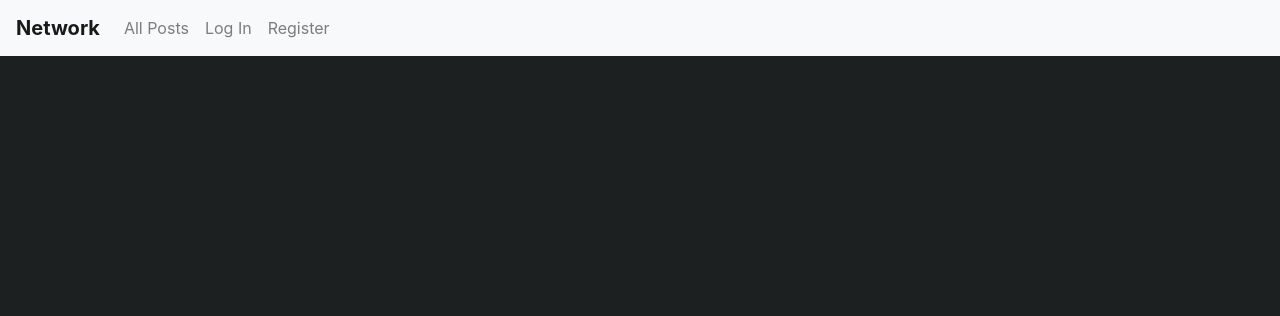
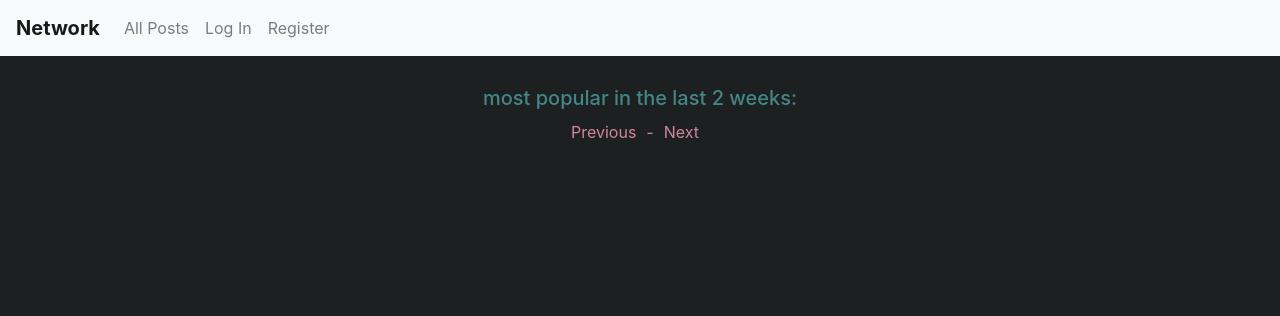
Before and after one commit to mgarnaga/network, a Django app: template network/templates/network/index.html in a window 1280 px wide. Shown: the top 316 px of the page. Run offline with Django 3.2, Linux system fonts and the light colour scheme; the template is opened without the code that fills it, so the values that code supplies are empty; some libraries are stand-ins or nearby versions.

Commit message:
pagination feature, popular posts page

```diff
--- a/network/static/network/network.js
+++ b/network/static/network/network.js
@@ -1,5 +1,12 @@
+// global scope variables to handle pagination listeners/functions
+let selected;
+let currPage;
+let total;
+
+
 document.addEventListener('DOMContentLoaded', function() {
-    load_posts('all')
+    // after loading DOM getting popular posts for index page and attaching main listeners
+    load_posts('popular')
     document.querySelector('#all').addEventListener('click', () => load_posts('all'));
     document.querySelector('#following').addEventListener('click', () => load_posts('following'));
     document.querySelector('#post-form').addEventListener('submit', new_post);
@@ -11,9 +18,12 @@ document.addEventListener('DOMContentLoaded', function() {
 function new_post(event) {
     event.preventDefault();
     let postValue = document.querySelector('textarea').value;
+
+    // if new post is empty returning
     if (postValue === '') {
         console.log('empty post!')
         return;
+    // posting the post on server and refreshing
     } else {
         fetch('/', {
             method: 'POST',
@@ -31,24 +41,47 @@ function new_post(event) {
     };
 };
 
-function load_posts(selection) {
+// huge main function accepting posts selection and page number
+function load_posts(selection, currentPage = 1) {
+    // showing/hiding page components according to selection
     if (selection == "following") {
         document.querySelector('#user-info').style.display = 'none';
         document.querySelector('#new-post').style.display = 'none';
+        document.querySelector('#popular').style.display = 'none';
     } else if (selection == "all") {
         document.querySelector('#user-info').style.display = 'none';
         document.querySelector('#new-post').style.display = 'block';
+        document.querySelector('#popular').style.display = 'none';
+    } else if (selection == "popular") {
+        document.querySelector('#user-info').style.display = 'none';
+        document.querySelector('#new-post').style.display = 'none';
+        document.querySelector('#popular').style.display = 'block';
     } else {
         document.querySelector('#user-info').style.display = 'block';
+        // if user is in his own profile page showing new post form
+        if (selection == document.querySelector('#user').textContent) {
+            document.querySelector('#new-post').style.display = 'block';
+        } else {
             document.querySelector('#new-post').style.display = 'none';
+        }
+        document.querySelector('#popular').style.display = 'none';
     };
+
+    // clearing posts and removing irrelevant pagination listeners
     document.querySelector('#posts').innerHTML = "";
-    let reqUrl = `/posts/${selection}`;
+    document.querySelector('#next-page').removeEventListener('click', nextPageButtonClick);
+    document.querySelector('#prev-page').removeEventListener('click', prevPageButtonClick);
+
+    // constructing url of interest
+    let reqUrl = `/posts/${selection}?page=${currentPage}`;
+
     fetch(reqUrl)
         .then(response => response.json())
         .then(data => {
-        let posts = data;
-        console.log(posts);
+            let posts = data.posts;
+            let total_pages = data.total_pages;
+            document.querySelector('#posts').innerHTML = "";
+            // for each post received from server - creating post and rendering on webpage
             posts.forEach(post => {
                 const id = post.id;
                 const poster = post.poster;
@@ -60,60 +93,109 @@ function load_posts(selection) {
                 let posting = document.createElement('div');
                 posting.setAttribute('class', 'post');
                 posting.setAttribute('id', id);
-        posting.innerHTML = `<div class="user">${poster}</div> <div class="post-content"> ${content} </div>
+                posting.innerHTML = `<div class="user">${poster}</div> <div class="post-content">${content}</div>
                 <div class="timestamp">${timestamp}</div> `;
                 const likesContent = document.createElement('div');
                 likesContent.setAttribute('class', 'likes');
                 likesContent.innerHTML = `<div class="like-count">${likes}</div>`;
                 const likeButton = document.createElement('div');
                 likeButton.setAttribute('class', 'like-btn');
+                // setting heart (like) state
                 if (liked) {
                     likeButton.innerHTML = `<i class="fa-solid fa-heart" style="font-size:20px;color:#cc241d;"></i>`;
                 } else {
                     likeButton.innerHTML = `<i class="fa-regular fa-heart" style="font-size:20px;"></i>`;
                 };
+                // if clicked handling like in like function
                 likeButton.addEventListener('click', () => {
                     like_handling(id);
                 });
                 likesContent.appendChild(likeButton);
                 posting.appendChild(likesContent);
+                // if logged-in user is the post author - adding editing feature
                 if (owned) {
                     let editButton = document.createElement('div');
                     editButton.setAttribute('class', 'edit-btn');
                     editButton.textContent = 'Edit';
                     posting.appendChild(editButton);
                 }
+                // finally appending constructed post to webpage
                 document.querySelector('#posts').appendChild(posting);
-    })});
+            })
+            // attaching listeners to user nicknames and edit button clicks
+            attachListeners();
 
-    setTimeout(function() {
+            // showing/hiding pagination links based on received data
+            const nextPage = document.querySelector('#next-page');
+            const prevPage = document.querySelector('#prev-page');
+
+            if (data.has_next) {
+                nextPage.style.display = 'block';
+            } else {
+                nextPage.style.display = 'none';
+            }
+            if (data.has_previous) {
+                prevPage.style.display = 'block';
+            } else {
+                prevPage.style.display = 'none';
+            }
+
+            // reassining global variables to relevant values and attaching listeners to pagination links
+            currPage = currentPage;
+            total = total_pages;
+            selected = selection;
+            nextPage.addEventListener('click', nextPageButtonClick);
+            prevPage.addEventListener('click', prevPageButtonClick);
+        });
+
+};
+
+// if next page is clicked checking current is not last and loading posts for next page
+const nextPageButtonClick = () => {
+    if (currPage == total) {
+        return;
+    } else {
+        currPage++;
+        load_posts(selected, currPage);
+    };
+};
+// if previous page is clicked checking it's not the first page and loading posts for previous page
+const prevPageButtonClick = () => {
+    if (currPage > 1) {
+        currPage--;
+        load_posts(selected, currPage);
+    };
+};
+
+// listeners for users and edit buttons
+function attachListeners() {
     const userList = document.querySelectorAll(".user");
     for (let i = 0; i < userList.length; i++) {
         let nickname = userList[i].innerText;
         userList[i].addEventListener('click', () => load_profile(nickname));
         };
+
     const editBtns = document.querySelectorAll('.edit-btn');
     for (let i = 0; i < editBtns.length; i++) {
         let id = editBtns[i].parentElement.id;
         editBtns[i].addEventListener('click', () => edit_post(id));
-        }
-    }, 50);
-
+        };
 };
 
+// if loading profile
 function load_profile(username) {
-    document.querySelector('#new-post').style.display = 'none';
-    document.querySelector('#user-info').style.display = 'block';
-    let reqUrl = `${username}/`;
+    // receiving data from server and rendering on page
+    let reqUrl = `${username}`;
     fetch(reqUrl)
     .then(response => response.json())
     .then (data => {
-        console.log(data)
         const username = data.member;
         const following = data.following;
         const followers = data.followers;
         const connected = data.connected;
         document.querySelector('#user-info').innerHTML = `<div style="font-size: 24px;">${username}</div> <div> followers: ${followers.length} following: ${following.length} </div>`;
+
+        // if profile loaded not of logged-in user attaching follow/unfollow button
         if (username !== document.querySelector('#user').textContent) {
             const followButton = document.createElement('button');
             followButton.setAttribute('id', 'follow-btn');
@@ -126,9 +208,12 @@ function load_profile(username) {
             document.querySelector('#user-info').appendChild(followButton);
         };
     });
+    // loading posts selection where author is user which profile is loaded
     load_posts(username);
 };
 
+
+// if followed/unfollowed letting server know and changing follow button state, then reloading profile
 function follow_handling(username) {
     if (document.querySelector('#follow-btn').textContent == 'Follow') {
         let reqUrl = `${username}/`;
@@ -140,7 +225,7 @@ function follow_handling(username) {
         });
         setTimeout(function() {
             load_profile(username);
-        }, 100);
+        }, 50);
         document.querySelector('#follow-btn').textContent = 'Unfollow';
     } else {
         let reqUrl = `${username}/`;
@@ -152,17 +237,20 @@ function follow_handling(username) {
         });
         setTimeout(function() {
             load_profile(username);
-        }, 100);
+        }, 50);
         document.querySelector('#follow-btn').textContent = 'Follow';
     };
 };
 
+// if like/unlike post button clicked
 function like_handling(id) {
+    // getting post id, selecting relevant components in that post
     const post = document.getElementById(`${id}`);
     let likes = post.querySelector('.likes');
     let count = likes.querySelector('.like-count');
     const likeButton = likes.querySelector('.like-btn');
     let liked = Boolean;
+    // change count and heart (like) button on page
     if (likeButton.querySelector('i').className == "fa-regular fa-heart") {
         liked = true
         likeButton.innerHTML = `<i class="fa-solid fa-heart" style="font-size:20px;color:#cc241d;"></i>`;
@@ -172,6 +260,7 @@ function like_handling(id) {
         likeButton.innerHTML = `<i class="fa-regular fa-heart" style="font-size:20px;"></i>`;
         count.textContent = parseInt(count.textContent) - 1;
     }
+    // let server know about change
     let reqUrl = `posts/edit/${id}`;
     fetch(reqUrl, {
         method: 'PUT',
@@ -182,16 +271,25 @@ function like_handling(id) {
     .then(response => console.log(response));
 };
 
-
+// if edit post was clicked
 function edit_post(id) {
+    // selecting relevant post and its components
     const post = document.getElementById(`${id}`);
     const content = post.querySelector('.post-content');
+
+    // creating textarea and save button, setting textarea value to current post content
     const textarea = document.createElement('textarea');
     const saveBtn = document.createElement('button');
     saveBtn.textContent = 'Save';
     textarea.value = content.innerHTML;
+
+    // replacing post content with textarea with content
     content.replaceWith(textarea);
+    //hiding edit button, appending save button
     post.querySelector('.edit-btn').style.display = 'none';
+    post.appendChild(saveBtn);
+
+    // when save is clicked letting server know of changes
     saveBtn.addEventListener('click', () => {
         updatedContent = textarea.value;
         let reqUrl = `posts/edit/${id}`;
@@ -202,10 +300,12 @@ function edit_post(id) {
             })
         })
         .then(response => console.log(response));
+
+        // setting post content to updated textarea value and replacing textarea with content back
         content.innerHTML = textarea.value;
         textarea.replaceWith(content);
+        // showing edit button again, removing save button
         post.querySelector('.edit-btn').style.display = 'block';
         saveBtn.remove();
     });
-    post.appendChild(saveBtn);
 };
--- a/network/static/network/styles.css
+++ b/network/static/network/styles.css
@@ -44,7 +44,7 @@ textarea {
     color: #458588;
 }
 
-.user:hover {
+.user:hover, #prev-page:hover, #next-page:hover {
     text-decoration: underline;
     cursor: pointer;
 }
@@ -53,6 +53,21 @@ textarea {
     display: flex;
     margin-top: 4px;
 }
+
+#pages {
+    display: flex;
+    justify-content: center;
+    align-items: center;
+    margin-bottom: 20px;
+    margin-top: 8px;
+}
+
+#prev-page, #separator, #next-page {
+    padding-right: 10px;
+    color: #d3869b;
+    display: inline;
+}
+
 
 .like-count {
     margin-right: 5px;
@@ -92,9 +107,15 @@ textarea {
     text-align: center;
 }
 
-h2 {
+h2, h5 {
     text-align: center;
-    margin-top: 8px;
+    margin-top: 10px;
+    margin-bottom: 10px;
+    padding-top: 20px;
+}
+
+#popular {
+    color:#458588;
 }
 
 .btn-primary {
--- a/network/templates/network/index.html
+++ b/network/templates/network/index.html
@@ -3,6 +3,8 @@
 
 {% block body %}
     <div class="container">
+        <h5 id="popular">most popular in the last 2 weeks:</h5>
+        <div id="user-info"></div>
         {% if user.is_authenticated %}
         <div id="new-post">
             <form id="post-form">
@@ -12,8 +14,10 @@
             </form>
         </div>
         {% endif %}
-        <div id="user-info"></div>
         <div id="posts"></div>
+        <div id="pages">
+            <div id="prev-page">Previous</div><div id="separator"> - </div><div id="next-page">Next</div>
+        </div>
     </div>
 {% endblock %}
 
```
Also changed, not shown: network/views.py (+69 -7 lines), db.sqlite3. Lines whose indentation alone changed are shown as unchanged.
